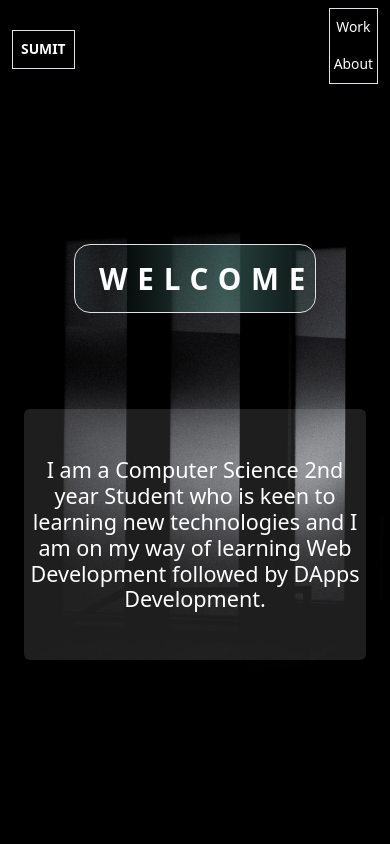
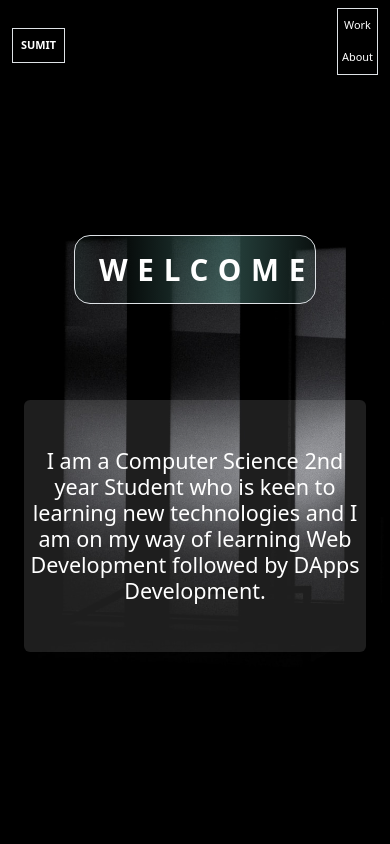
Before and after one commit to SumitHazowary/myPortfolio, a plain HTML site: page index.html in a window 390 px wide. Shown: the top 844 px of the page. Drawn offline with nearby package versions, Linux system fonts and the light colour scheme.

Commit message:
Fixed some responsiveness issues.

```diff
--- a/portfolio.css
+++ b/portfolio.css
@@ -36,7 +36,7 @@ body {
 
 .myNavFontSize {
     text-align: center;
-    font-size: calc(0.5rem + 1.5vw);
+    font-size: calc(0.5rem + 0.75vw);
 }
 
 .myFontSize {
```
